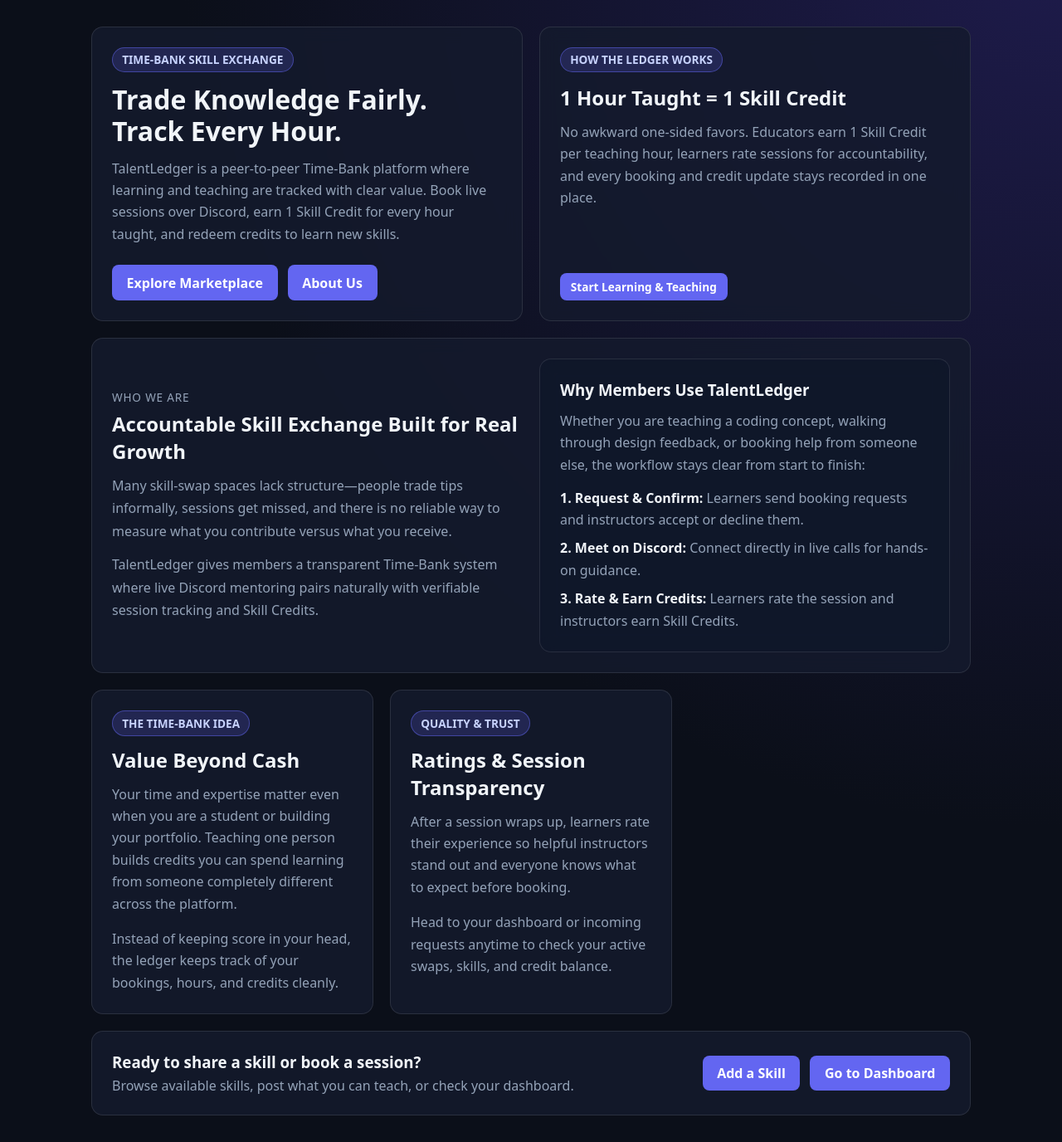
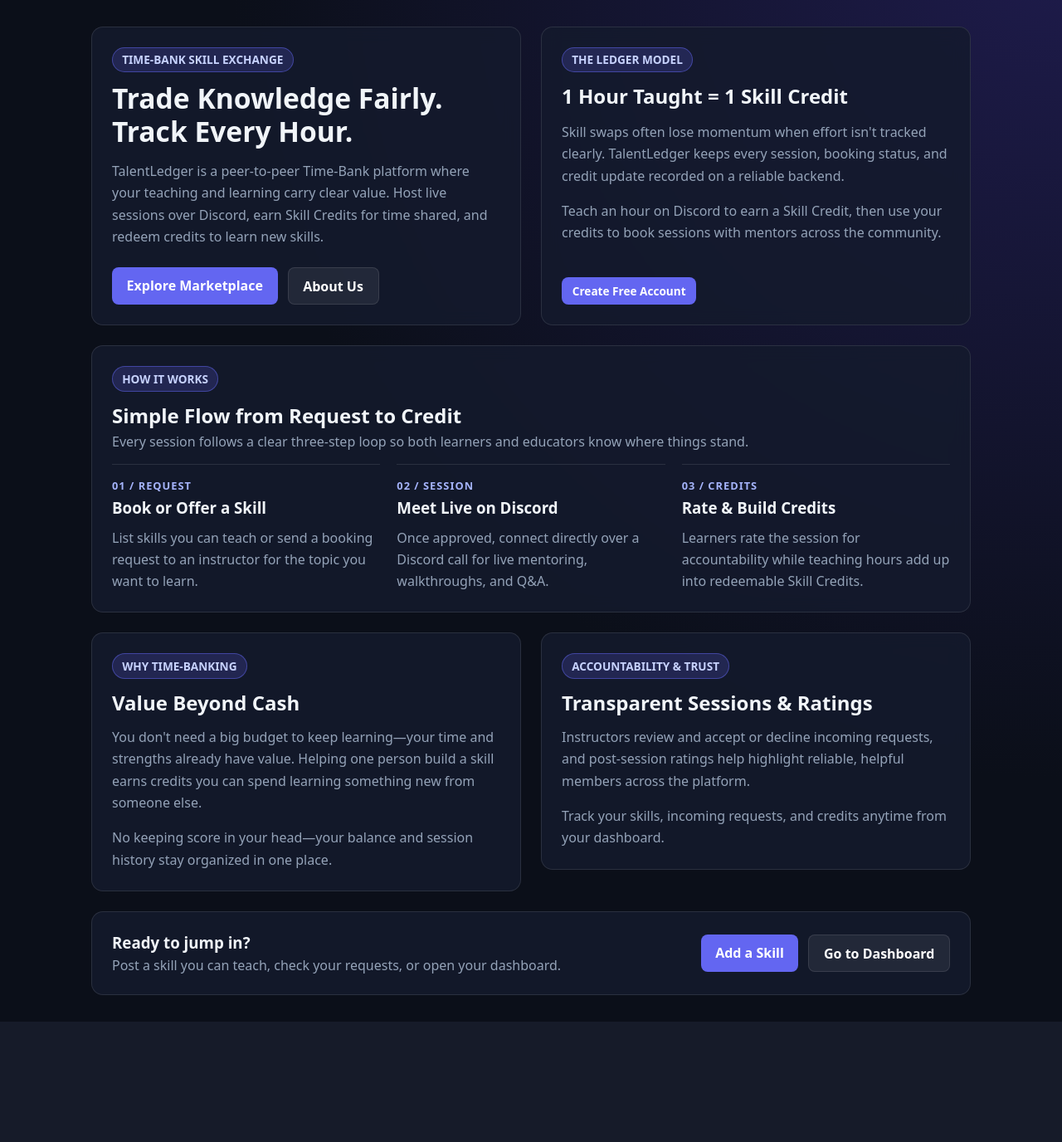
Before and after one commit to ryanmakau560-debug/TalentLedger, a Django app: page / in a window 1280 px wide. Shown: the part 64-1440 px from the top of the page at 83% size. After the commit the page ends 1295 px from the top, so only its background shows below. Run offline with Django 5.2, Linux system fonts and the light colour scheme.

Commit message:
Refine home page layout and spacing

```diff
--- a/templates/display.html
+++ b/templates/display.html
@@ -1,110 +1,164 @@
 {% extends "base.html" %}
 {% block title %}TalentLedger | Time-Bank Skill Exchange{% endblock %}
 
+{% block extra_head %}
+<style>
+  .hero-split {
+    display: grid;
+    grid-template-columns: repeat(auto-fit, minmax(320px, 1fr));
+    gap: 1.5rem;
+    align-items: stretch;
+    margin-bottom: 1.5rem;
+  }
+  .section-block {
+    margin-bottom: 1.5rem;
+  }
+  .section-kicker {
+    display: inline-block;
+    margin-bottom: 0.75rem;
+  }
+  .step-row {
+    display: grid;
+    grid-template-columns: repeat(auto-fit, minmax(240px, 1fr));
+    gap: 1.25rem;
+    margin-top: 1rem;
+  }
+  .step-item {
+    padding-top: 1rem;
+    border-top: 1px solid var(--border);
+  }
+  .step-num {
+    color: #a5b4fc;
+    font-size: 0.8rem;
+    font-weight: 700;
+    letter-spacing: 0.08em;
+    margin-bottom: 0.35rem;
+  }
+  .two-col {
+    display: grid;
+    grid-template-columns: repeat(auto-fit, minmax(300px, 1fr));
+    gap: 1.5rem;
+    align-items: start;
+    margin-bottom: 1.5rem;
+  }
+  .cta-bar {
+    display: flex;
+    justify-content: space-between;
+    align-items: center;
+    gap: 1.25rem;
+    flex-wrap: wrap;
+  }
+</style>
+{% endblock %}
+
 {% block content %}
-<!-- Top Hero + Side-by-Side Highlight Card -->
-<div class="grid" style="grid-template-columns: repeat(auto-fit, minmax(300px, 1fr)); align-items: stretch;">
+<!-- Top Split: Hero + Credit Rule -->
+<div class="hero-split">
   <div class="card" style="margin-bottom: 0; display: flex; flex-direction: column; justify-content: space-between;">
     <div>
-      <span class="badge" style="display: inline-block; margin-bottom: 0.85rem;">TIME-BANK SKILL EXCHANGE</span>
-      <h1 style="font-size: 2rem; line-height: 1.2;">Trade Knowledge Fairly. Track Every Hour.</h1>
-      <p class="muted" style="line-height: 1.65;">
-        TalentLedger is a peer-to-peer Time-Bank platform where learning and teaching are tracked with clear value.
-        Book live sessions over Discord, earn 1 Skill Credit for every hour taught, and redeem credits to learn new skills.
+      <span class="badge section-kicker">TIME-BANK SKILL EXCHANGE</span>
+      <h1 style="font-size: 2.1rem; line-height: 1.18; margin-bottom: 0.9rem;">
+        Trade Knowledge Fairly.<br />Track Every Hour.
+      </h1>
+      <p class="muted" style="line-height: 1.65; margin-bottom: 1.5rem;">
+        TalentLedger is a peer-to-peer Time-Bank platform where your teaching and learning carry clear value.
+        Host live sessions over Discord, earn Skill Credits for time shared, and redeem credits to learn new skills.
       </p>
     </div>
-    <div style="display: flex; gap: 0.75rem; flex-wrap: wrap; margin-top: 0.5rem;">
+    <div style="display: flex; gap: 0.75rem; flex-wrap: wrap;">
       <a class="btn" href="/marketplace/">Explore Marketplace</a>
-      <a class="btn" href="/about/">About Us</a>
+      <a class="btn" href="/about/" style="background: rgba(255, 255, 255, 0.07); border: 1px solid var(--border);">About Us</a>
     </div>
   </div>
 
   <div class="card" style="margin-bottom: 0; display: flex; flex-direction: column; justify-content: space-between;">
     <div>
-      <span class="badge" style="display: inline-block; margin-bottom: 0.85rem;">HOW THE LEDGER WORKS</span>
-      <h2>1 Hour Taught = 1 Skill Credit</h2>
-      <p class="muted" style="line-height: 1.65;">
-        No awkward one-sided favors. Educators earn 1 Skill Credit per teaching hour, learners rate sessions for
-        accountability, and every booking and credit update stays recorded in one place.
+      <span class="badge section-kicker">THE LEDGER MODEL</span>
+      <h2 style="font-size: 1.5rem; margin-bottom: 0.85rem;">1 Hour Taught = 1 Skill Credit</h2>
+      <p class="muted" style="line-height: 1.65; margin-bottom: 1rem;">
+        Skill swaps often lose momentum when effort isn't tracked clearly. TalentLedger keeps every session,
+        booking status, and credit update recorded on a reliable backend.
+      </p>
+      <p class="muted" style="line-height: 1.65; margin-bottom: 1.5rem;">
+        Teach an hour on Discord to earn a Skill Credit, then use your credits to book sessions with mentors
+        across the community.
       </p>
     </div>
-    <div style="margin-top: 0.75rem;">
-      <a class="btn btn-sm" href="/register/">Start Learning & Teaching</a>
+    <div>
+      <a class="btn btn-sm" href="/register/">Create Free Account</a>
     </div>
   </div>
 </div>
 
-<!-- Side-by-Side Story & Explanation Section -->
-<div class="card" style="margin-top: 1.25rem;">
-  <div class="grid" style="grid-template-columns: repeat(auto-fit, minmax(280px, 1fr)); align-items: center; margin-bottom: 0;">
-    <div>
-      <p class="muted" style="font-size: 0.85rem; letter-spacing: 0.06em; margin-bottom: 0.4rem;">WHO WE ARE</p>
-      <h2>Accountable Skill Exchange Built for Real Growth</h2>
-      <p class="muted" style="line-height: 1.7; margin-bottom: 0.85rem;">
-        Many skill-swap spaces lack structure—people trade tips informally, sessions get missed, and there is no
-        reliable way to measure what you contribute versus what you receive.
-      </p>
-      <p class="muted" style="line-height: 1.7; margin-bottom: 0;">
-        TalentLedger gives members a transparent Time-Bank system where live Discord mentoring pairs naturally with
-        verifiable session tracking and Skill Credits.
+<!-- How It Works Strip -->
+<div class="card section-block">
+  <span class="badge section-kicker">HOW IT WORKS</span>
+  <h2 style="margin-bottom: 0.25rem;">Simple Flow from Request to Credit</h2>
+  <p class="muted" style="margin-bottom: 0.5rem;">
+    Every session follows a clear three-step loop so both learners and educators know where things stand.
+  </p>
+
+  <div class="step-row">
+    <div class="step-item">
+      <div class="step-num">01 / REQUEST</div>
+      <h3>Book or Offer a Skill</h3>
+      <p class="muted" style="margin-bottom: 0; line-height: 1.6;">
+        List skills you can teach or send a booking request to an instructor for the topic you want to learn.
       </p>
     </div>
-
-    <div class="card" style="margin-bottom: 0; background: rgba(15, 23, 42, 0.75);">
-      <h3>Why Members Use TalentLedger</h3>
-      <p class="muted" style="line-height: 1.65; margin-bottom: 0.85rem;">
-        Whether you are teaching a coding concept, walking through design feedback, or booking help from someone else,
-        the workflow stays clear from start to finish:
+    <div class="step-item">
+      <div class="step-num">02 / SESSION</div>
+      <h3>Meet Live on Discord</h3>
+      <p class="muted" style="margin-bottom: 0; line-height: 1.6;">
+        Once approved, connect directly over a Discord call for live mentoring, walkthroughs, and Q&A.
       </p>
-      <p class="muted" style="line-height: 1.65; margin-bottom: 0.5rem;">
-        <strong style="color: var(--text);">1. Request & Confirm:</strong> Learners send booking requests and instructors accept or decline them.
-      </p>
-      <p class="muted" style="line-height: 1.65; margin-bottom: 0.5rem;">
-        <strong style="color: var(--text);">2. Meet on Discord:</strong> Connect directly in live calls for hands-on guidance.
-      </p>
-      <p class="muted" style="line-height: 1.65; margin-bottom: 0;">
-        <strong style="color: var(--text);">3. Rate & Earn Credits:</strong> Learners rate the session and instructors earn Skill Credits.
+    </div>
+    <div class="step-item">
+      <div class="step-num">03 / CREDITS</div>
+      <h3>Rate & Build Credits</h3>
+      <p class="muted" style="margin-bottom: 0; line-height: 1.6;">
+        Learners rate the session for accountability while teaching hours add up into redeemable Skill Credits.
       </p>
     </div>
   </div>
 </div>
 
-<!-- Side-by-Side Deep Dive Cards -->
-<div class="grid">
+<!-- Side-by-Side Core Ideas -->
+<div class="two-col">
   <div class="card" style="margin-bottom: 0;">
-    <span class="badge" style="display: inline-block; margin-bottom: 0.75rem;">THE TIME-BANK IDEA</span>
+    <span class="badge section-kicker">WHY TIME-BANKING</span>
     <h2>Value Beyond Cash</h2>
     <p class="muted" style="line-height: 1.65;">
-      Your time and expertise matter even when you are a student or building your portfolio. Teaching one person
-      builds credits you can spend learning from someone completely different across the platform.
+      You don't need a big budget to keep learning—your time and strengths already have value. Helping one
+      person build a skill earns credits you can spend learning something new from someone else.
     </p>
-    <p class="muted" style="line-height: 1.65; margin-bottom: 0;">
-      Instead of keeping score in your head, the ledger keeps track of your bookings, hours, and credits cleanly.
+    <p class="muted" style="margin-bottom: 0; line-height: 1.65;">
+      No keeping score in your head—your balance and session history stay organized in one place.
     </p>
   </div>
 
   <div class="card" style="margin-bottom: 0;">
-    <span class="badge" style="display: inline-block; margin-bottom: 0.75rem;">QUALITY & TRUST</span>
-    <h2>Ratings & Session Transparency</h2>
+    <span class="badge section-kicker">ACCOUNTABILITY & TRUST</span>
+    <h2>Transparent Sessions & Ratings</h2>
     <p class="muted" style="line-height: 1.65;">
-      After a session wraps up, learners rate their experience so helpful instructors stand out and everyone knows
-      what to expect before booking.
+      Instructors review and accept or decline incoming requests, and post-session ratings help highlight
+      reliable, helpful members across the platform.
     </p>
-    <p class="muted" style="line-height: 1.65; margin-bottom: 0;">
-      Head to your dashboard or incoming requests anytime to check your active swaps, skills, and credit balance.
+    <p class="muted" style="margin-bottom: 0; line-height: 1.65;">
+      Track your skills, incoming requests, and credits anytime from your dashboard.
     </p>
   </div>
 </div>
 
-<!-- Bottom Call-to-Action Strip -->
-<div class="card" style="margin-top: 1.25rem; display: flex; justify-content: space-between; align-items: center; gap: 1rem; flex-wrap: wrap;">
+<!-- Bottom Action Bar -->
+<div class="card cta-bar" style="margin-bottom: 0;">
   <div>
-    <h3 style="margin-bottom: 0.3rem;">Ready to share a skill or book a session?</h3>
-    <p class="muted" style="margin-bottom: 0;">Browse available skills, post what you can teach, or check your dashboard.</p>
+    <h3 style="margin-bottom: 0.25rem;">Ready to jump in?</h3>
+    <p class="muted" style="margin-bottom: 0;">Post a skill you can teach, check your requests, or open your dashboard.</p>
   </div>
   <div style="display: flex; gap: 0.75rem; flex-wrap: wrap;">
     <a class="btn" href="/add-skill/">Add a Skill</a>
-    <a class="btn" href="/dashboard/">Go to Dashboard</a>
+    <a class="btn" href="/dashboard/" style="background: rgba(255, 255, 255, 0.07); border: 1px solid var(--border);">Go to Dashboard</a>
   </div>
 </div>
 {% endblock %}
```
